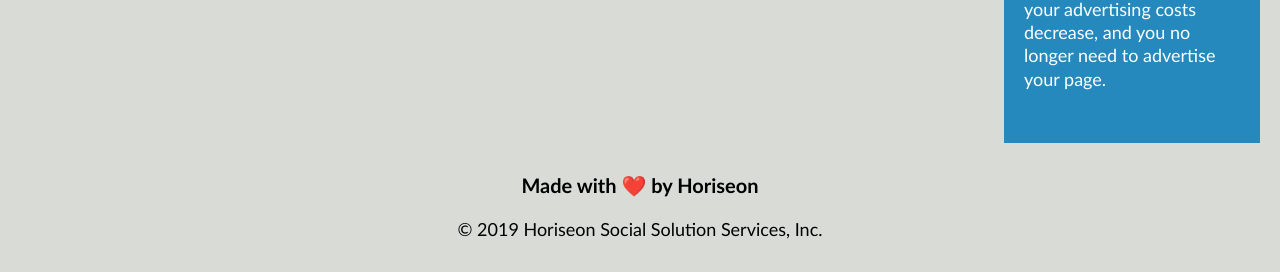
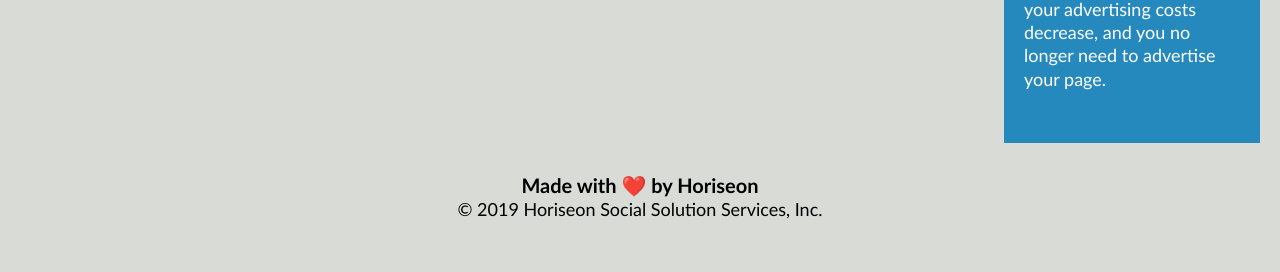
Before and after one commit to karolinakulpinska/code-refactor, a plain HTML site: page index.html in a window 1280 px wide. Shown: the part 1865-2137 px from the top of the page. Drawn offline with Linux system fonts and the light colour scheme.

Commit message:
finished footer section

```diff
--- a/assets/css/style.css
+++ b/assets/css/style.css
@@ -133,13 +133,15 @@ a {
 }
 /* Aside ends here */
 
-.footer {
+/* Footer section, copyright info */
+footer {
     padding: 30px;
     clear: both;
     font-family: 'Trebuchet MS', 'Lucida Sans Unicode', 'Lucida Grande', 'Lucida Sans', Arial, sans-serif;
     text-align: center;
 }
 
-.footer h2 {
+footer h4 {
     font-size: 20px;
 }
+/* Footer ends here */
--- a/index.html
+++ b/index.html
@@ -63,6 +63,7 @@
 
     <!-- Aside - changed div tags to be semantic, changed class name to be descriptive -->
     <aside class="sidebar">
+
         <!-- Sections - changed div tags to be semantic, corrected img closing tags, added alt and titles to imgs, consolidated classes-->
         <section class="benefits">
             <h3>Lead Generation</h3>
@@ -87,13 +88,13 @@
         </section>
     </aside>
 
-
-    <div class="footer">
-        <h2>Made with ❤️️ by Horiseon</h2>
+    <!-- Footer - changed div tags to be semantic; made the heading attribute smaller (sequential order) -->
+    <footer>
+        <h4>Made with ❤️️ by Horiseon</h4>
         <p>
             &copy; 2019 Horiseon Social Solution Services, Inc.
         </p>
-    </div>
+    </footer>
 </body>
 
 </html>
```
